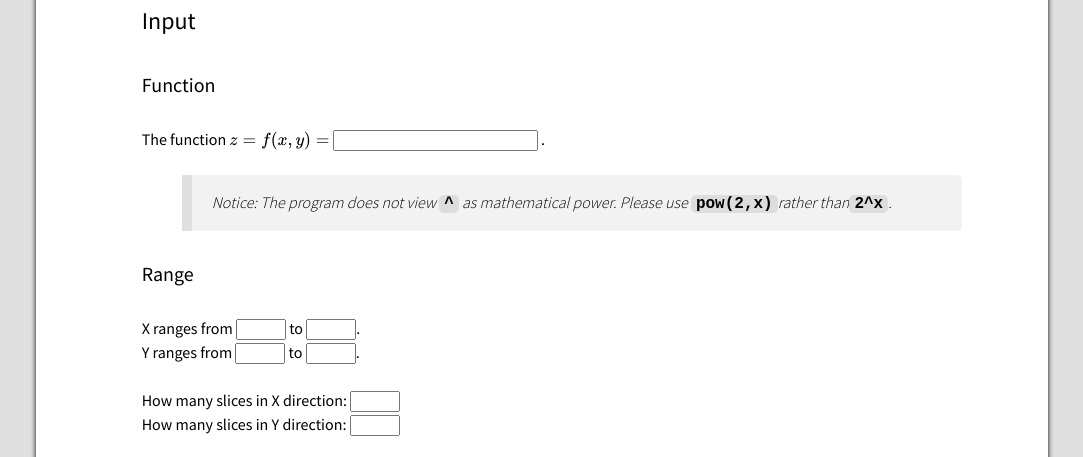
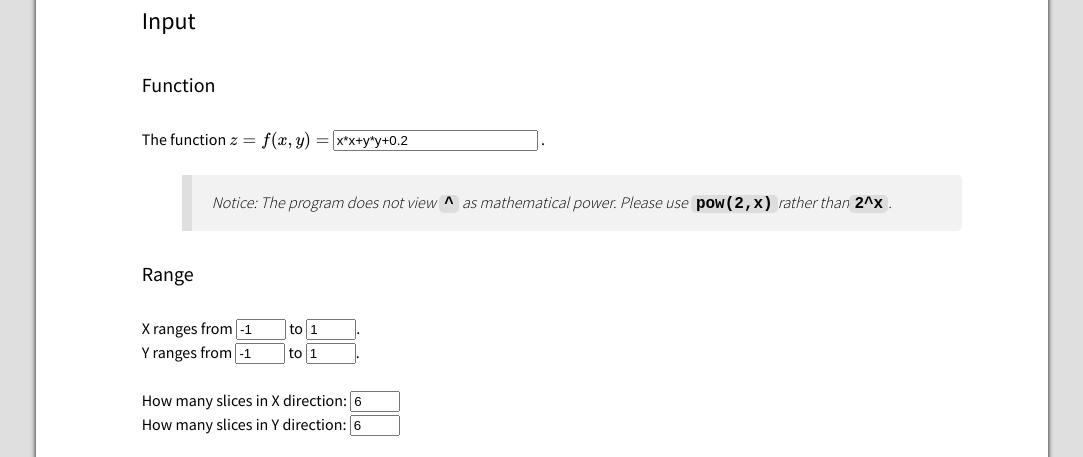
Before and after one commit to davidhu3141/OpenzFunction, a plain HTML site: page index.html in a window 1280 px wide. Shown: the part 1320-1777 px from the top of the page, without its empty margins (98-1181 px from the left). Drawn offline with nearby package versions, Linux system fonts and the light colour scheme; some packages are replaced by stand-ins of ours.

Commit message:
add default values

```diff
--- a/index.html
+++ b/index.html
@@ -271,7 +271,7 @@
 <h4 id="function">Function</h4>
 
 <!-- FORM -->
-<p>The function <script type="math/tex" id="MathJax-Element-23">z=f(x,y)=</script> <input style="width:25%;" id="func"> . </p>
+<p>The function <script type="math/tex" id="MathJax-Element-23">z=f(x,y)=</script> <input style="width:25%;" id="func" value="x*x+y*y+0.2"> . </p>
 
 <blockquote>
 <p><em>Notice: The program does not view </em><code>^</code><em> as mathematical power. Please use </em><code>pow(2,x)</code><em>rather than</em><code>2^x</code><em>.</em> </p>
@@ -281,12 +281,12 @@
 <h4 id="range">Range</h4>
 
 <!-- FORM -->
-<p>X ranges from <input style="width:50px;" id="xlb"> to <input style="width:50px;" id="xub">. <br>
-Y ranges from <input style="width:50px;" id="ylb"> to <input style="width:50px;" id="yub">.</p>
+<p>X ranges from <input style="width:50px;" id="xlb" value="-1"> to <input style="width:50px;" id="xub" value="1">. <br>
+Y ranges from <input style="width:50px;" id="ylb" value="-1"> to <input style="width:50px;" id="yub" value="1">.</p>
 
 <!-- FORM -->
-<p>How many slices in X direction: <input style="width:50px;" id="xs"> <br>
-How many slices in Y direction: <input style="width:50px;" id="ys"> </p>
+<p>How many slices in X direction: <input style="width:50px;" id="xs" value="6"> <br>
+How many slices in Y direction: <input style="width:50px;" id="ys" value="6"> </p>
 
 <!-- FORM -->
 <p>Scale factor: <input style="width:50px;" id="sf" value="1"> </p>
```
